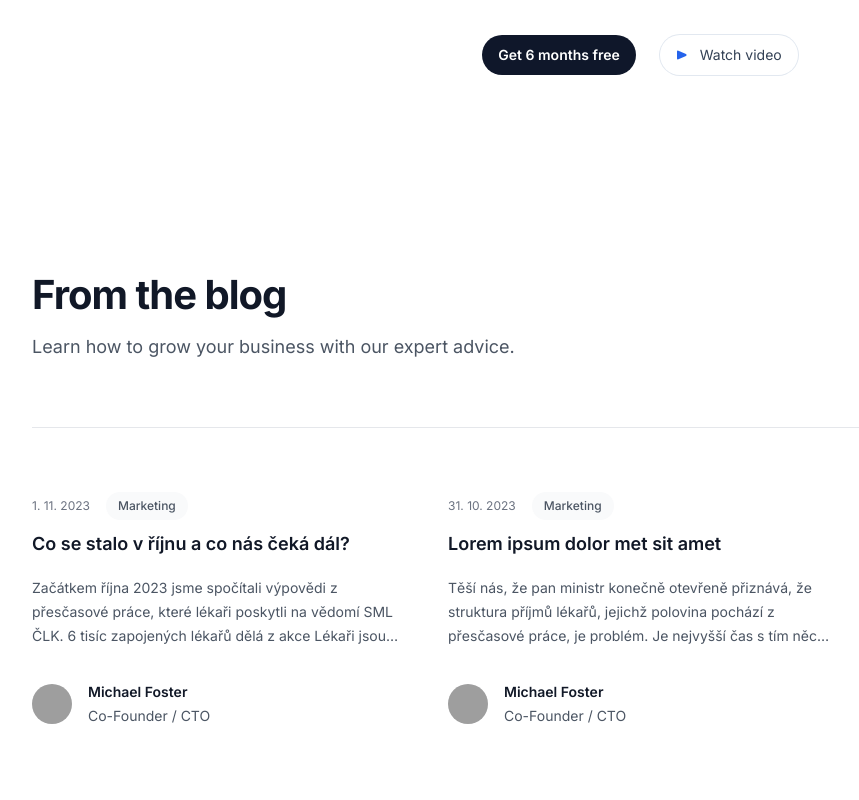
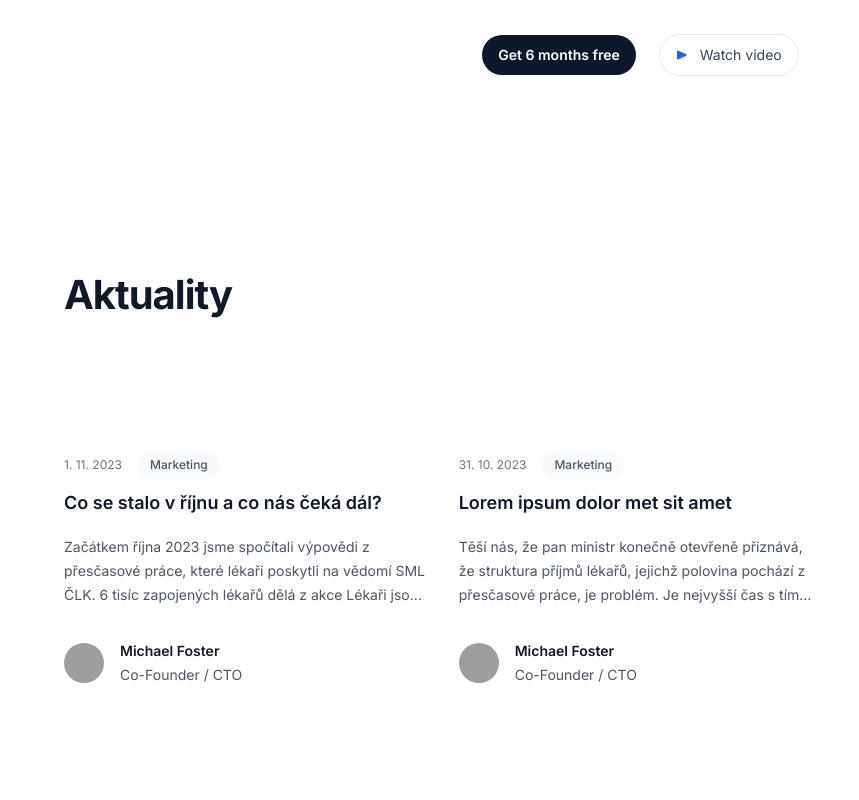
Before and after one commit to ohweb/lekari-jsou-jenom-lidi, a Next.js app: page / in a window 1280 px wide. Shown: the part 420-1220 px from the top of the page, without its empty margins (0-859 px from the left). Built offline with nearby package versions, Linux system fonts and the light colour scheme; grey boxes are pictures that could not be loaded.

Commit message:
feat: cleanup

```diff
--- a/src/app/o-nas/page.tsx
+++ b/src/app/o-nas/page.tsx
@@ -191,10 +191,12 @@ export default function ONas() {
                 Zrušení současné podoby novely zákoníku práce (§93a)
               </dt>
               <dd className="mt-1 text-base leading-7 text-gray-600">
-              Novela zákoníku práce (§93a) zvyšuje počet dobrovolných přesčasů pro zdravotníky na 832 hodin ročně, což je kritizováno jako neakceptovatelné. Lékaři nebojují za změnu pracovního režimu, ale za udržitelné zdravotnictví, které ochrání pacienty a zaměstnance.
-Novela umožňuje lékařům přesahovat limit přesčasů (416 hodin/rok), což někteří odmítají. Staronové pravidlo vytváří diskusi o tom, zda je takový krok správný. Lékaři trvají na spravedlivém odměňování a odpočinku za práci v rámci běžné pracovní doby.
-Novela zákoníku práce vzbuzuje kontroverze mezi lékaři, kteří nesouhlasí s navýšením přesčasů na 832 hodin ročně a zdůrazňují potřebu spravedlivého odměňování a odpočinku.
-
+              Novela přináší do zákoníku práce dalších 416 hodin/rok "dobrovolných" přesčasů pro zdravotníky. S již existujícím limitem 416 hodin/rok to dává 832 hodin přesčasů za rok, což je naprosto neakceptovatelné. Jen pro představu, dělá to dohromady možnost pracovat 365 8 hodinových směn či 243 12 hodinových směn za rok.
+              Naprosto chápeme, že práce ve zdravotnictví vyžaduje jistá specifika v legislativě (jako například, jestli je vhodnější sloužit 12h či 24h), a chceme na toto téma vést konstruktivní diskusi. Zdvojnásobení počtu přesčasů příkazem za konstruktivní diskusi nepovažujeme.
+              Nebojujeme za směnný provoz ani za 12hodinové služby!
+              Bojujeme za udržitelné zdravotnictví pro pacienty i pro všechny, kdo v něm pracují.
+              Bojujeme za zákoník práce, který zohlední specifika zdravotnického provozu a zároveň bude motivovat a chránit zaměstnance.
+              Považujeme za přijatelné, stráví-li lékař v práci 12, 16 nebo i 24 hodin s přihlédnutím ke konkrétnímu provozu, bude-li následovat náležitý odpočinek a bude-li odměněn způsobem odpovídajícím náročnosti jeho práce.Jsme si vědomi toho, že dnes české zdravotnictví stojí na přesčasové práci. Uznat a legalizovat tento stav navýšením přesčasového limitu na 832 hodin je krátkozraké a škodlivé řešení.Naši zákonodárci se s tím zjevně spokojili. My ne. Musíme to změnit. Lékaři nesmí být nuceni k přesčasové práci z ekonomických důvodů či pod různými pohrůžkami. Musí být adekvátně ohodnoceni už za práci v základní pracovní době.
               </dd>
             </div>
             <div>
--- a/src/app/page.tsx
+++ b/src/app/page.tsx
@@ -5,15 +5,16 @@ import { Pricing } from '@/components/Pricing'
 import { PrimaryFeatures } from '@/components/PrimaryFeatures'
 import { SecondaryFeatures } from '@/components/SecondaryFeatures'
 import { Testimonials } from '@/components/Testimonials'
+import LatestBlogPosts from '@/components/LatestBlogPosts'
 
 export default function Home() {
   return (
     <main>
       <Hero />
+      <LatestBlogPosts/>
       <PrimaryFeatures />
       <CallToAction />
       <Testimonials />
-
       <Faqs />
     </main>
   )
--- a/src/components/Hero.tsx
+++ b/src/components/Hero.tsx
@@ -2,7 +2,6 @@ import Image from 'next/image'
 
 import { Button } from '@/components/Button'
 import { Container } from '@/components/Container'
-import LatestBlogPosts from './LatestBlogPosts'
 
 export function Hero() {
   return (
@@ -39,7 +38,6 @@ export function Hero() {
       </div>
 
       </Container>
-<LatestBlogPosts/>
     </>
   )
 }
--- a/src/components/LatestBlogPosts.tsx
+++ b/src/components/LatestBlogPosts.tsx
@@ -1,3 +1,5 @@
+import { Container } from "@/components/Container"
+
 const posts = [
 
 
@@ -38,15 +40,17 @@ const posts = [
 
   export default function LatestBlogPosts() {
     return (
-      <div className="bg-white py-24 sm:py-32">
+      <section
+      id="aktuality"
+      aria-label="Nejnovější aktuality"
+      className="bg-white py-20 sm:py-32"
+    >
+      <Container>
         <div className="mx-auto max-w-7xl px-6 lg:px-8">
           <div className="mx-auto max-w-2xl lg:mx-0">
-            <h2 className="text-3xl font-bold tracking-tight text-gray-900 sm:text-4xl">From the blog</h2>
-            <p className="mt-2 text-lg leading-8 text-gray-600">
-              Learn how to grow your business with our expert advice.
-            </p>
+            <h2 className="text-3xl font-bold tracking-tight text-gray-900 sm:text-4xl">Aktuality</h2>
           </div>
-          <div className="mx-auto mt-10 grid max-w-2xl grid-cols-1 gap-x-8 gap-y-16 border-t border-gray-200 pt-10 sm:mt-16 sm:pt-16 lg:mx-0 lg:max-w-none lg:grid-cols-3">
+          <div className="mx-auto mt-10 grid max-w-2xl grid-cols-1 gap-x-8 gap-y-16 pt-10 sm:mt-16 sm:pt-16 lg:mx-0 lg:max-w-none lg:grid-cols-3">
             {posts.map((post) => (
               <article key={post.id} className="flex max-w-xl flex-col items-start justify-between">
                 <div className="flex items-center gap-x-4 text-xs">
@@ -85,6 +89,7 @@ const posts = [
             ))}
           </div>
         </div>
-      </div>
+      </Container>
+      </section>
     )
   }
--- a/src/components/Partners.tsx
+++ b/src/components/Partners.tsx
@@ -17,7 +17,7 @@ export default function Partners(){
     <Container>
         <div className="mt-36 lg:mt-44">
           <p className="font-display text-base text-slate-900">
-            Podpořili nás tyto lékařské spolky
+            Podpořili nás
           </p>
           <ul
             role="list"
```
